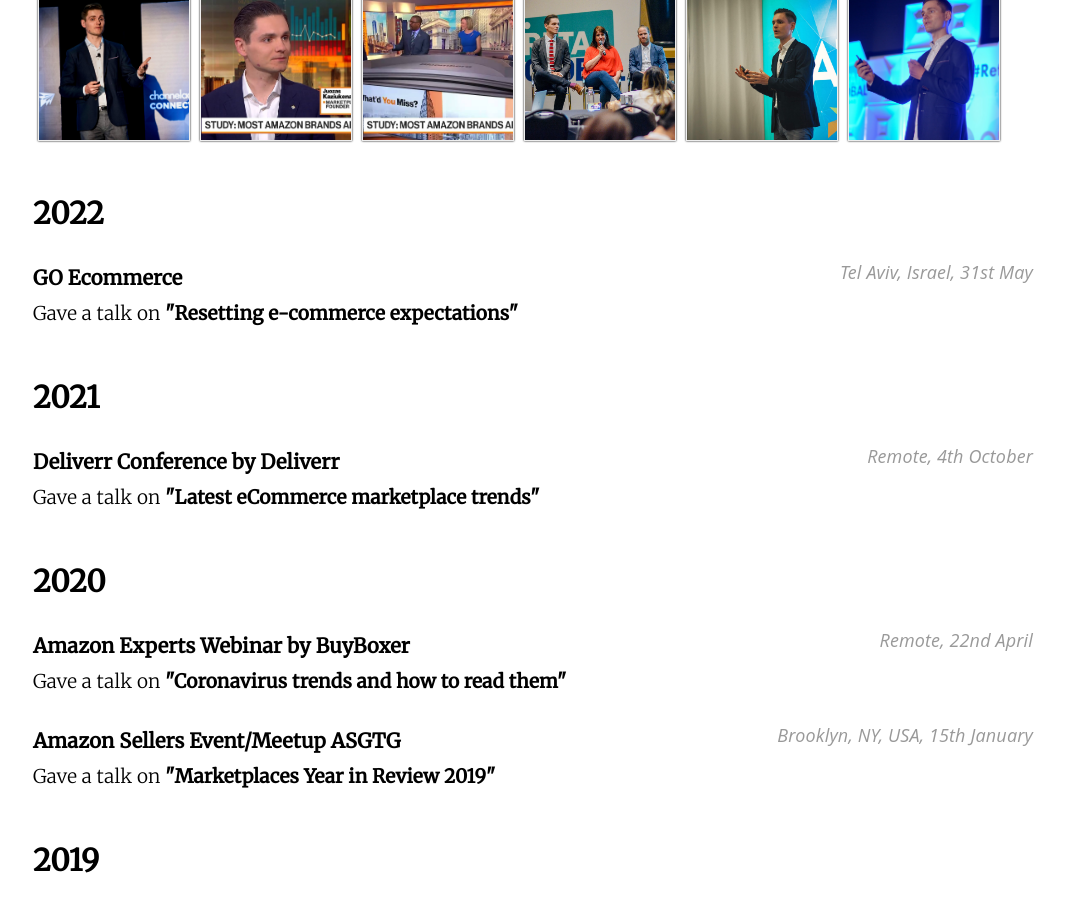
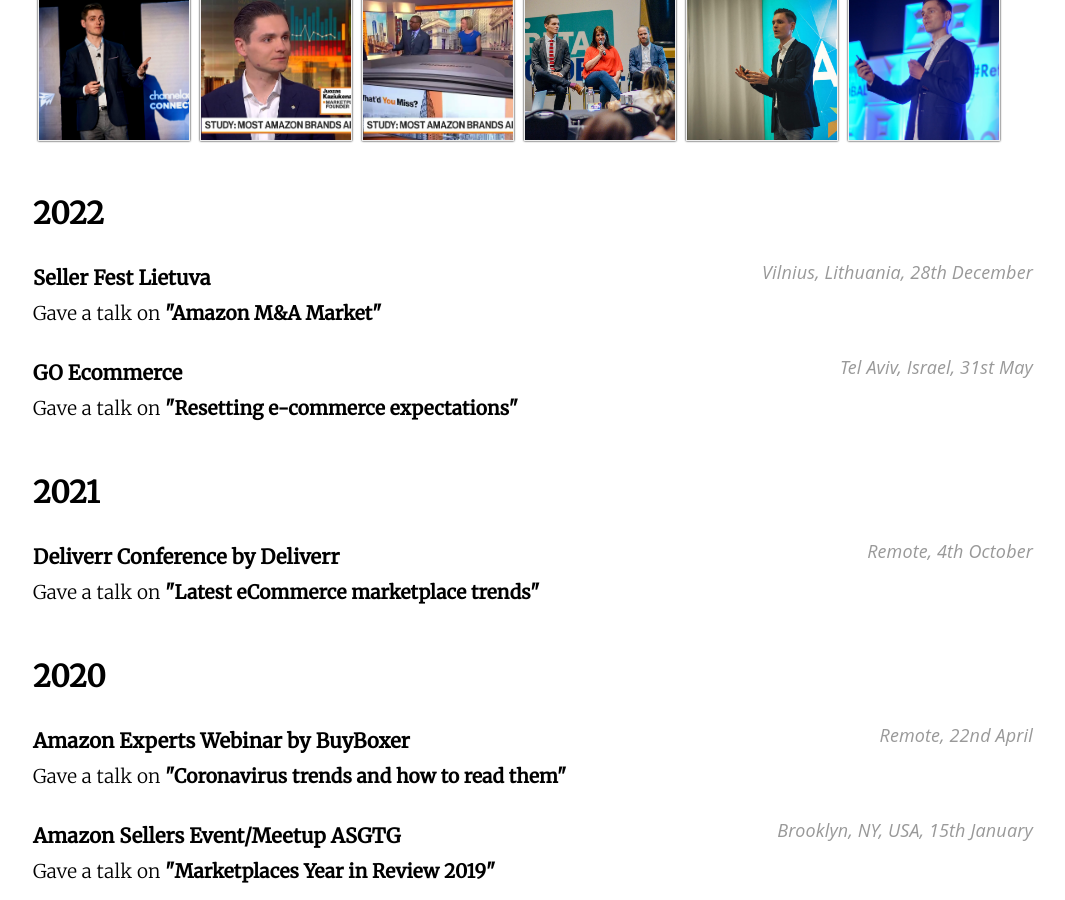
Before and after one commit to juokaz/juokaz.com, a Jekyll site: the page built from conferences.html, in a window 1280 px wide and 900 px high, scrolled down 419 px. Shown: the whole window, without its empty margins (107-1172 px from the left). Built offline with Jekyll 4.4.1, drawn with Linux system fonts in a browser that asks for light colours; some of the changed lines change nothing that is shown.

Commit message:
Fix 2022 talks yml config

```diff
--- a/_config.yml
+++ b/_config.yml
@@ -109,7 +109,6 @@ conferences:
       date: 28th December
       spoken:
           - title: Amazon M&A Market
-    talks:
     - title: GO Ecommerce
       location: Tel Aviv, Israel
       date: 31st May
```
